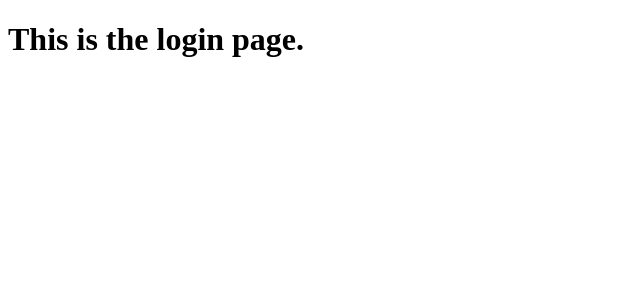
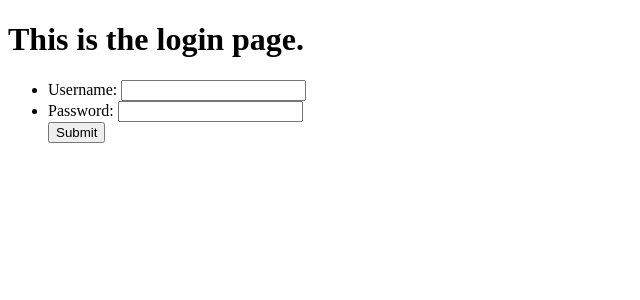
Before and after one commit to harrisxo/browsergame, a React (Create React App) app in the folder client/: page /login in a window 1280 px wide. Shown: the top 300 px of the page, without its empty margins (0-640 px from the left). Built offline with nearby package versions, Linux system fonts and the light colour scheme; no server answers.

Commit message:
Client: set up login route

```diff
--- a/client/src/pages/login/index.js
+++ b/client/src/pages/login/index.js
@@ -1,11 +1,70 @@
-import React, { useState, useEffect } from "react";
+import React, { useState } from "react";
+import axios from "axios";
 
-function Login() {
+const Login = () => {
+  const [user, setUser] = useState({ username: "", password: "" });
+  const [authenticatedUser, setAuthenticatedUser] = useState({});
+  const [isAuthenticated, setIsAuthenticated] = useState(false);
+
+  const onInputChange = (event) => {
+    const { name, value } = event.target;
+    setUser((previousValue) => {
+      return {
+        ...previousValue,
+        [name]: value,
+      };
+    });
+  };
+
+  const handleSubmit = async (event) => {
+    event.preventDefault();
+    await axios
+      .post("/api/v1/login", user)
+      .then((res) => {
+        setIsAuthenticated(true);
+        setAuthenticatedUser(res.data);
+        console.log("User authenticated!");
+        console.log(res.data);
+      })
+      .catch((err) => {
+        console.log(err);
+      });
+  };
+
   return (
     <div>
       <h1>This is the login page.</h1>
+      <form onSubmit={handleSubmit}>
+        <ul>
+          <li>
+            <label for="username"> Username: </label>
+            <input
+              type="text"
+              id="username"
+              value={user.username}
+              name="username"
+              onChange={(event) => {
+                onInputChange(event);
+              }}
+            />
+          </li>
+          <li>
+            <label for="password"> Password: </label>
+            <input
+              type="password"
+              id="password"
+              value={user.password}
+              name="password"
+              onChange={(event) => {
+                onInputChange(event);
+              }}
+            />
+          </li>
+          <input type="submit" value="Submit" />
+        </ul>
+      </form>
     </div>
   );
-}
+};
 
 export default Login;
```
